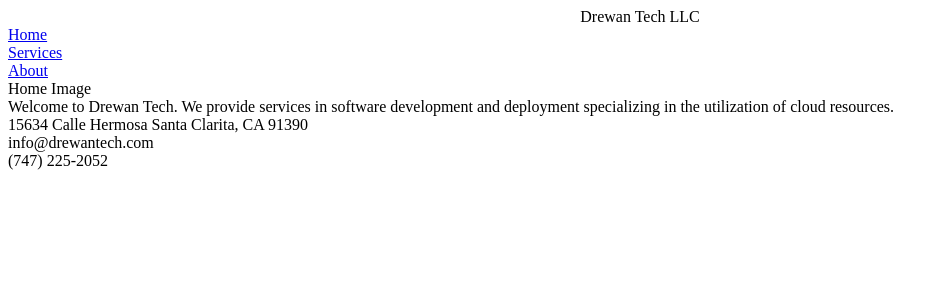
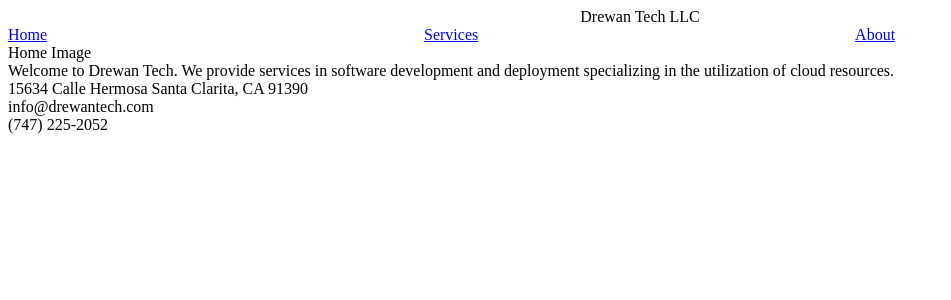
Before and after one commit to bentondrew/Company_Website_Server, a Flask app: page / in a window 1280 px wide. Shown: the top 300 px of the page, without its empty margins (0-951 px from the left). Run offline with Flask 2, Linux system fonts and the light colour scheme.

Commit message:
Add flex styling for link header and boxes.

```diff
--- a/service/static/style.css
+++ b/service/static/style.css
@@ -1,3 +1,18 @@
 .company_title_box{
   text-align: center;
 }
+
+.link_header{
+  display: flex;
+  flex-direction: row;
+  flex-wrap: wrap;
+  justify-content: center;
+  align-items: center;
+  align-content: center;
+}
+
+.link_box{
+  flex-grow: 1;
+  flex-shrink: 1;
+  flex-basis: auto;
+}
```
Also changed, not shown: README.md.
